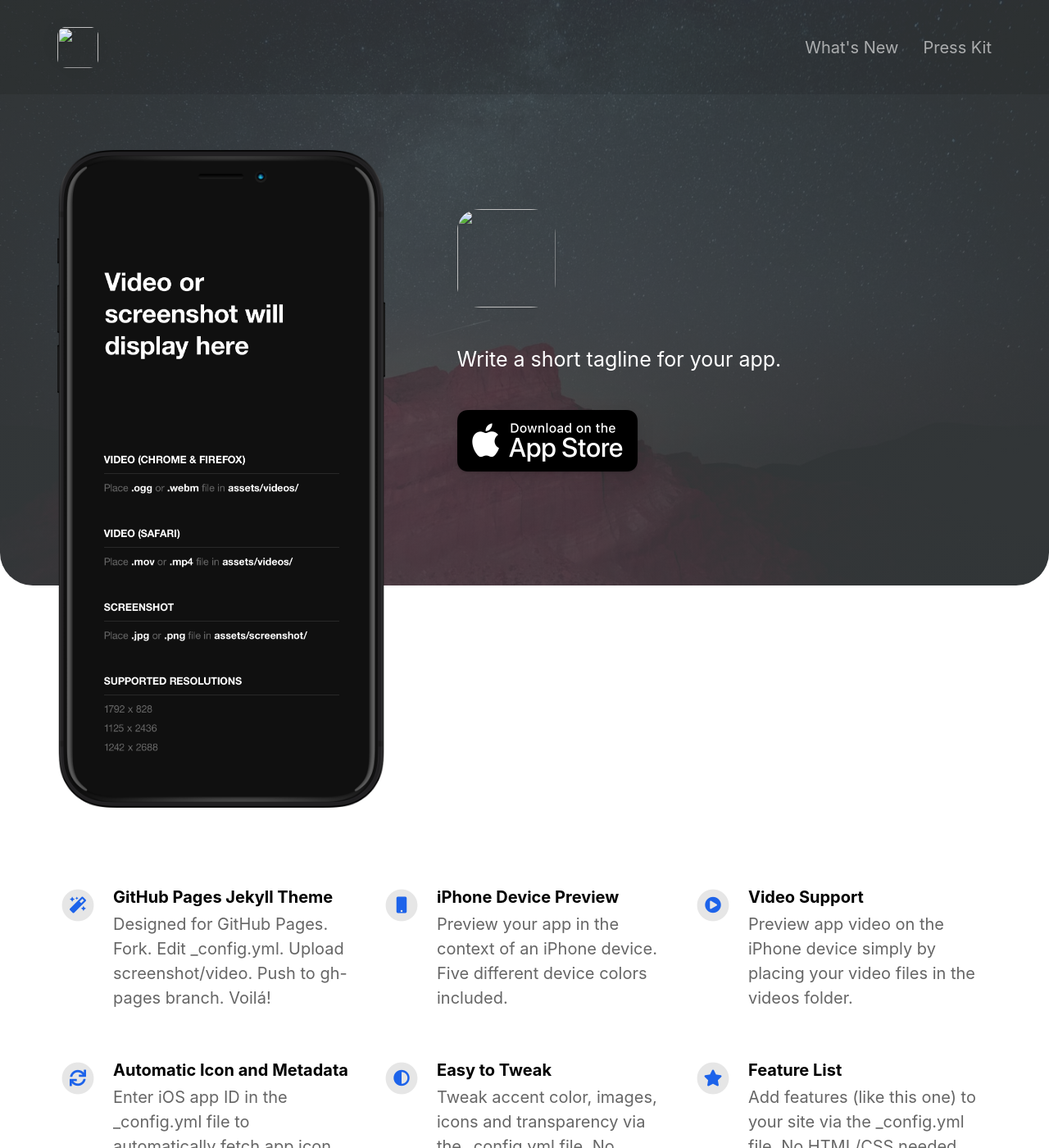
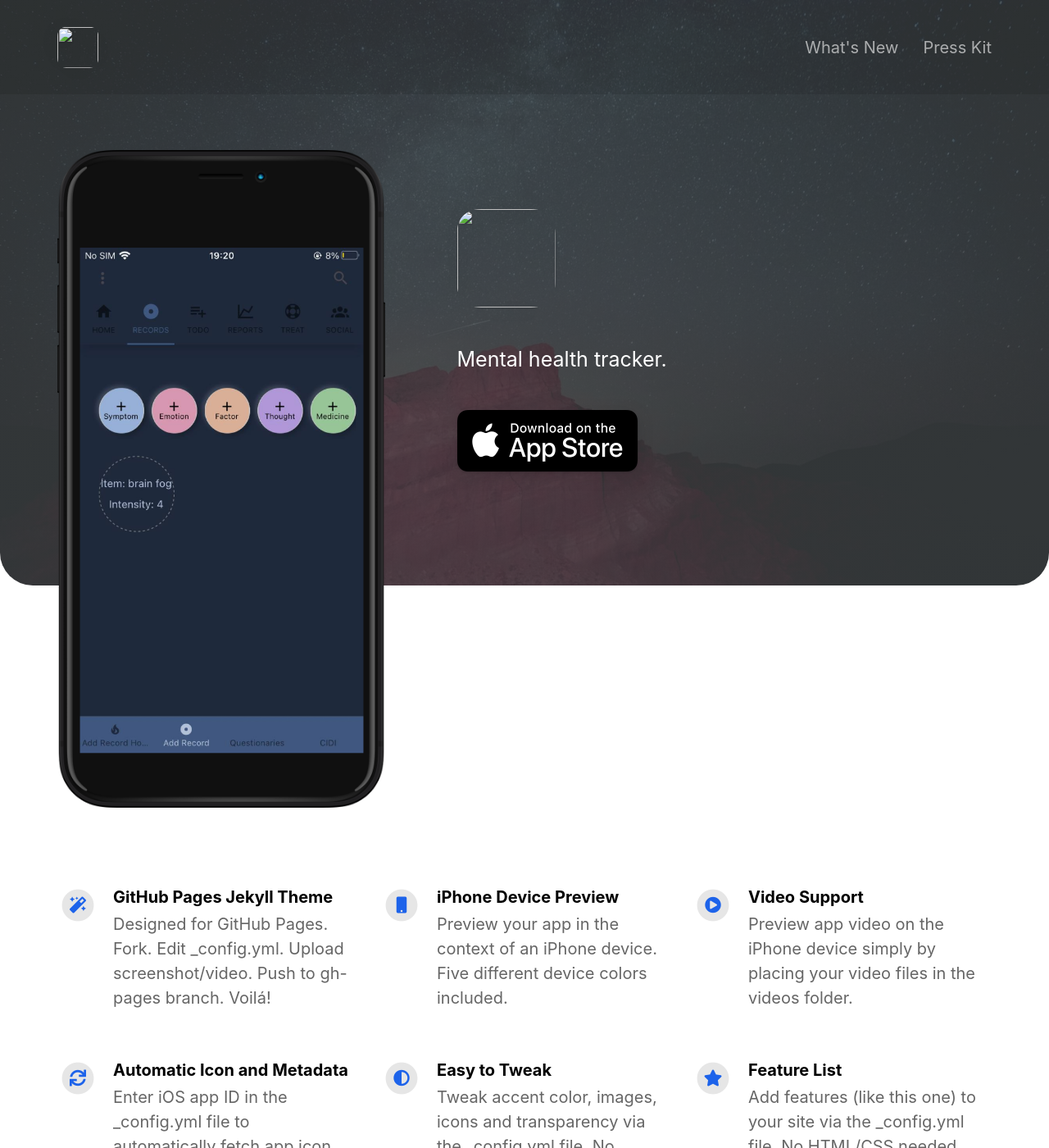
Before and after one commit to neuroLena/mentalfriend.github.io, a Jekyll site: the page built from index.html, in a window 1280 px wide and 1400 px high. Shown: the whole window at 82% size. Built offline with Jekyll 4.4.1, drawn with Linux system fonts in a browser that asks for light colours; nearby versions of some CDN libraries; some of the changed text lies outside the part shown.

Commit message:
first changes

```diff
--- a/_config.yml
+++ b/_config.yml
@@ -2,8 +2,8 @@
 page_title                                :                                           # Automatically populates with app name if not set and if iOS app ID is set. Otherwise enter manually.
 
 # App Info
-ios_app_id                                : 1234793120                                # Required. Enter iOS app ID to automatically populate name, price and icons (e.g. 718043190).
-ios_app_country                           : us                                        # Required outside USA. Enter 2 letter country code as in https://en.wikipedia.org/wiki/ISO_3166-1_alpha-2
+ios_app_id                                : com.lelepepe.mentalfriend                                # Required. Enter iOS app ID to automatically populate name, price and icons (e.g. 718043190).
+ios_app_country                           : il                                        # Required outside USA. Enter 2 letter country code as in https://en.wikipedia.org/wiki/ISO_3166-1_alpha-2
 
 appstore_link                             :                                           # Automatically populates if not set and if iOS app ID is set. Otherwise enter manually.
 playstore_link                            :                                           # Enter Google Play Store URL.
@@ -13,21 +13,21 @@ presskit_download_link                    : https://emilbaehr.com
 app_icon                                  : # assets/appicon.png                      # Automatically populates if not set and if iOS app ID is set.  Otherwise enter path to icon file manually.
 app_name                                  :                                           # Automatically populates if not set and if iOS app ID is set.  Otherwise enter manually.
 app_price                                 :                                           # Automatically populates if not set and if iOS app ID is set.  Otherwise enter manually.
-app_description                           : Write a short tagline for your app.
+app_description                           : Mental health tracker.
 
 enable_smart_app_banner                   : true                                      # Set to true to show a smart app banner at top of page on mobile devices.
 
 
 
 # Information About Yourself
-your_name                                 : Emil Baehr
-your_link                                 : https://emilbaehr.com
-your_city                                 : Copenhagen
-email_address                             : emil.baehr@gmail.com
+your_name                                 : Neuro Lena
+your_link                                 : https://mentalfriend.org
+your_city                                 : Tel Aviv
+email_address                             : mentalfriendtest@gmail.com
 facebook_username                         :
 instagram_username                        : ebaehr
 twitter_username                          : ebaehr
-github_username                           : emilbaehr
+github_username                           : neuroLena
 youtube_username                          :
 mastodon_link                             : https://mastodon.social/@ebaehr
 
```
Also changed, not shown: assets/screenshot/yourscreenshot.png.
